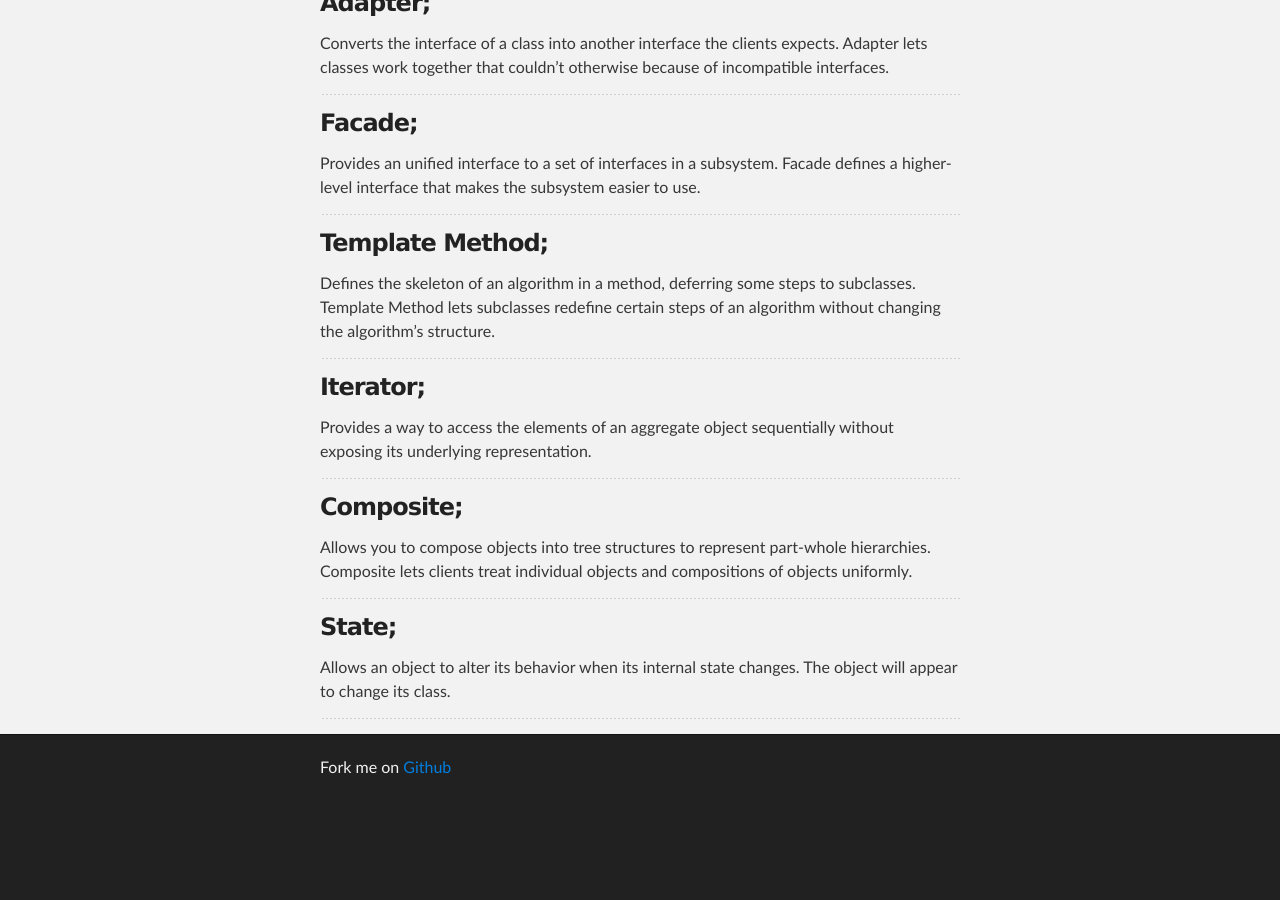
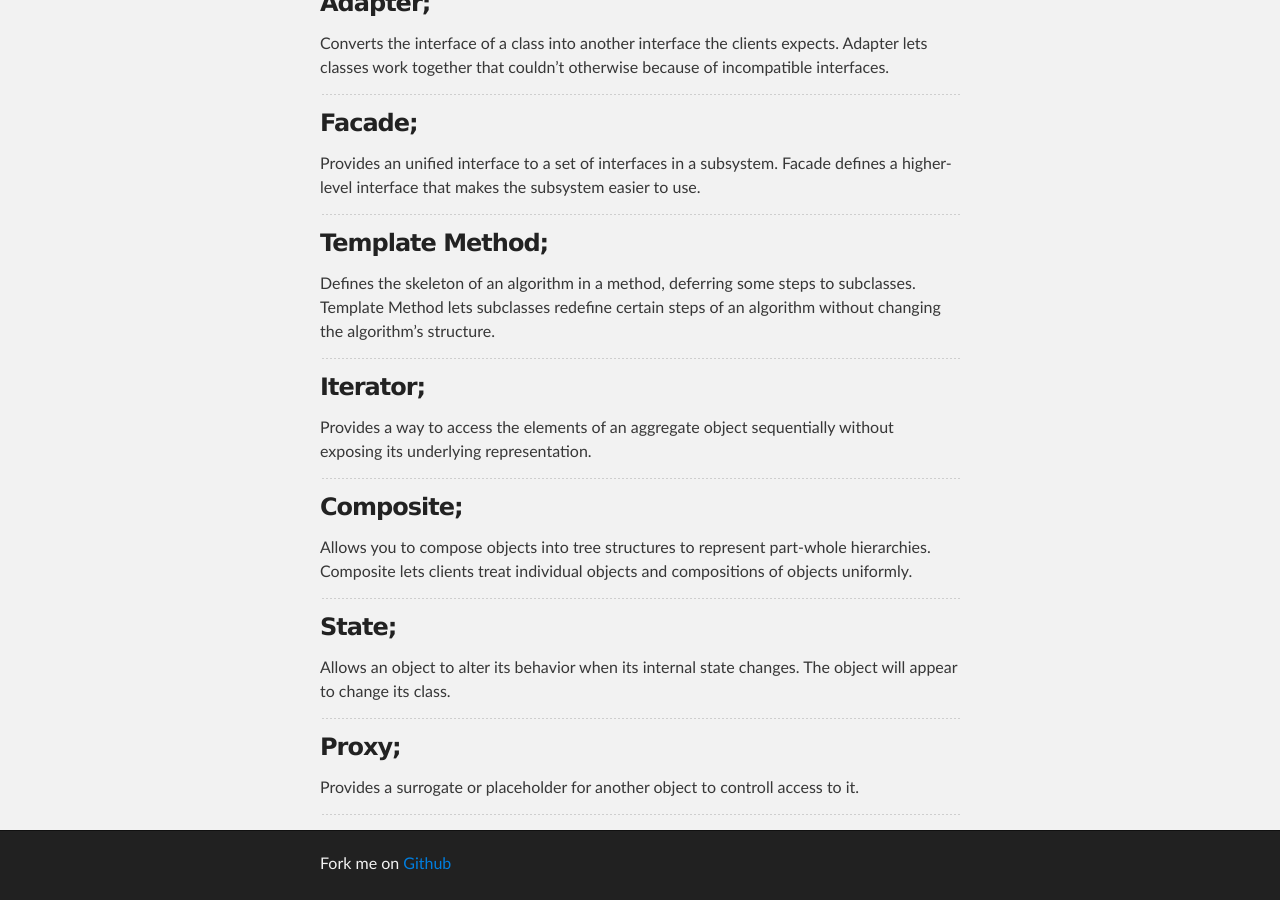
Before and after one commit to Deividy/deividy.github.io, a Jekyll site: the page built from Design-Patterns.md, in a window 1280 px wide and 900 px high, scrolled down 1184 px. Built offline with Jekyll 4.4.1, drawn with Linux system fonts in a browser that asks for light colours; before the commit the page ends 1988 px from its top, so only the background shows below that.

Commit message:
Add Proxy Pattern

```diff
--- a/Design-Patterns.md
+++ b/Design-Patterns.md
@@ -78,3 +78,8 @@ Allows you to compose objects into tree structures to represent part-whole hiera
 Allows an object to alter its behavior when its internal state changes. The object will appear to change its class.
 
 ---
+
+### Proxy;
+Provides a surrogate or placeholder for another object to controll access to it.
+
+---
```
